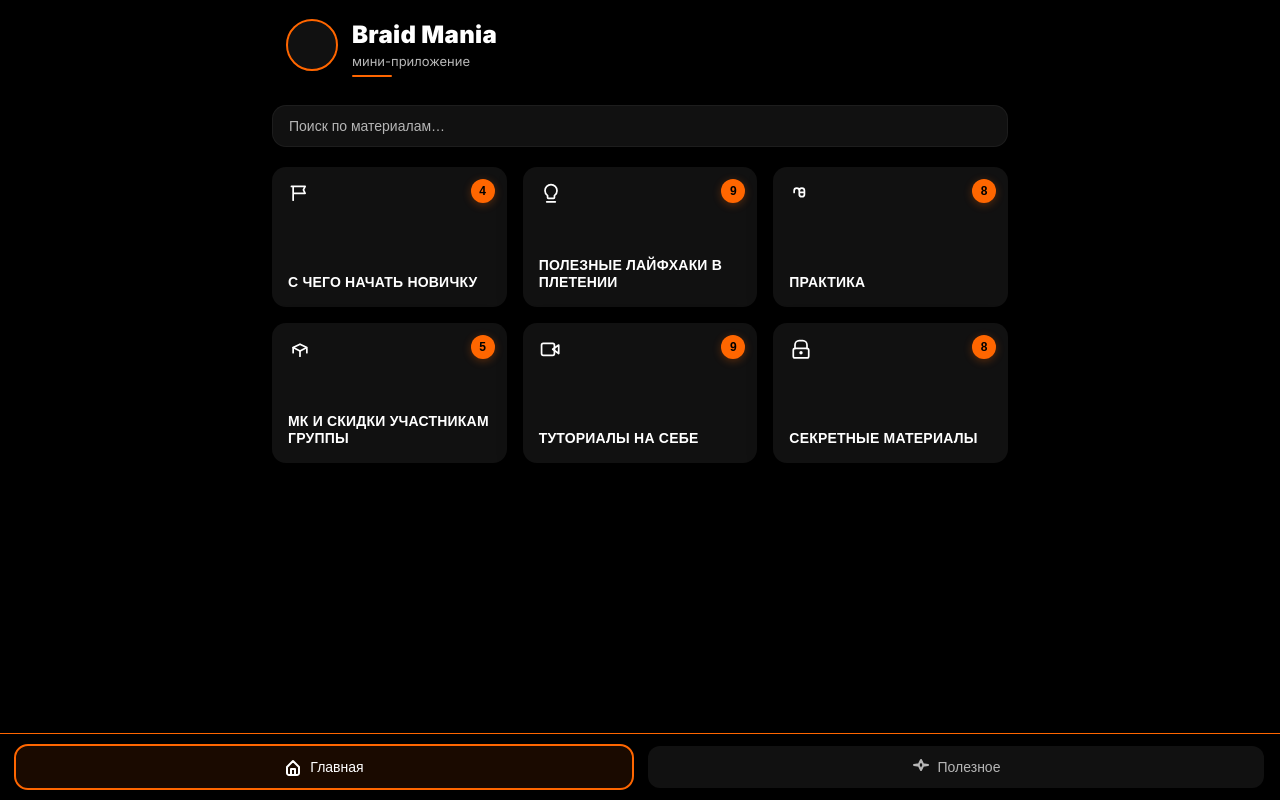
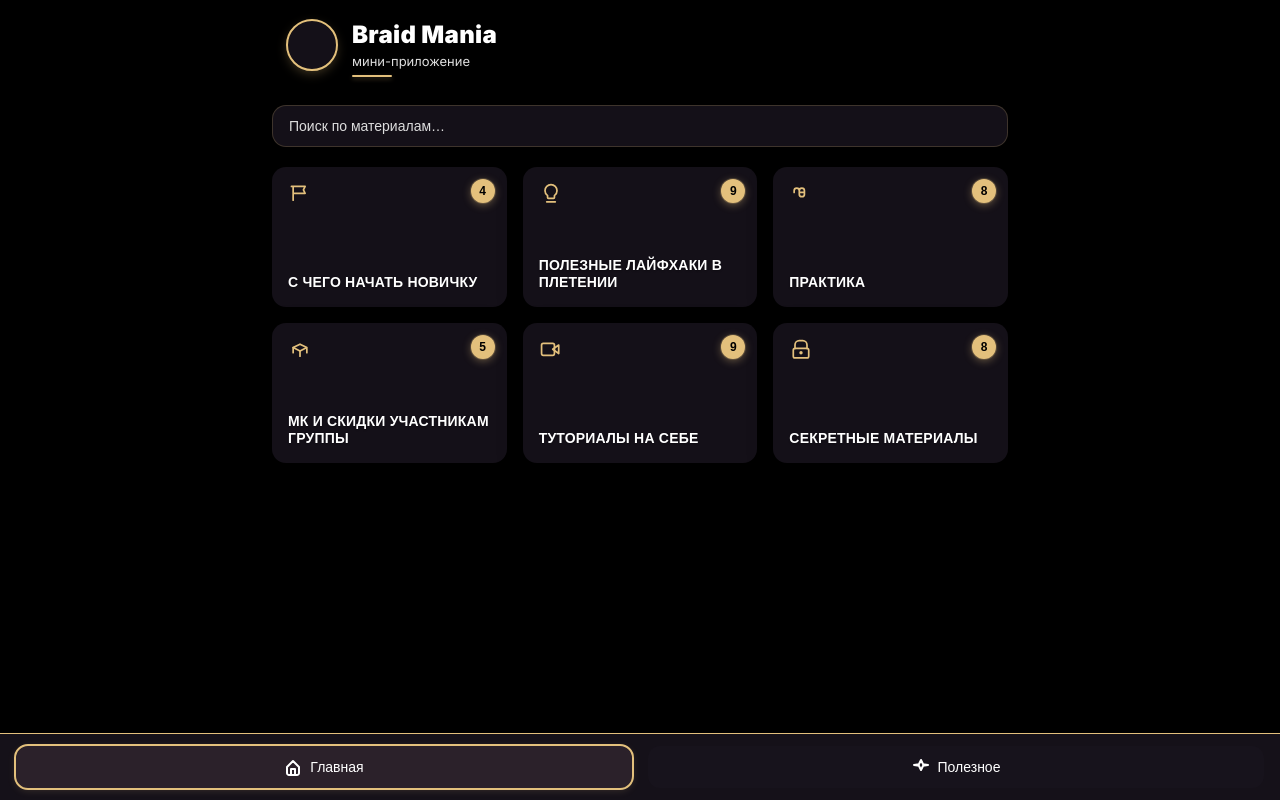
Before and after one commit to preff23/braidmaniaminiapp, a Next.js app: page / in a window 1280 px wide. Built offline with nearby package versions, Linux system fonts and the light colour scheme.

Commit message:
Add premium design with background image and gold-pink color scheme

```diff
--- a/src/app/globals.css
+++ b/src/app/globals.css
@@ -4,10 +4,12 @@
 
 :root {
   --bg: #000000;
-  --surface: #111111;
+  --surface: rgba(25, 20, 30, 0.8);
   --text: #FFFFFF;
+  --text-secondary: #DDDDDD;
   --muted: #B6B6B6;
-  --accent: #FF6600;
+  --accent: #E3C07C;
+  --accent-hover: #E8B4C6;
   --shadow: 0 8px 24px rgba(0,0,0,.35);
   --radius: 14px;
   --gap: 16px;
@@ -33,6 +35,24 @@ body {
 body {
   min-height: 100vh;
   padding-bottom: calc(80px + env(safe-area-inset-bottom));
+  background-image: url('/photo/phon.jpg');
+  background-size: cover;
+  background-position: center;
+  background-repeat: no-repeat;
+  background-attachment: fixed;
+  position: relative;
+}
+
+/* Overlay для читаемости */
+body::before {
+  content: '';
+  position: fixed;
+  top: 0;
+  left: 0;
+  right: 0;
+  bottom: 0;
+  background: rgba(25, 20, 30, 0.6);
+  z-index: -1;
 }
 
 a {
@@ -51,7 +71,7 @@ a {
 }
 
 .skeleton {
-  background: linear-gradient(90deg, var(--surface) 25%, #1a1a1a 50%, var(--surface) 75%);
+  background: linear-gradient(90deg, var(--surface) 25%, rgba(25, 20, 30, 0.6) 50%, var(--surface) 75%);
   background-size: 200px 100%;
   animation: shimmer 1.5s infinite;
 }
@@ -71,7 +91,7 @@ a {
 }
 
 ::-webkit-scrollbar-thumb:hover {
-  background: #FF8533;
+  background: var(--accent-hover);
 }
 
 /* Header */
@@ -81,6 +101,8 @@ a {
   gap: 16px;
   padding: 20px 16px 16px;
   margin-bottom: 20px;
+  position: relative;
+  z-index: 1;
 }
 
 .avatar {
@@ -90,6 +112,7 @@ a {
   background: var(--surface);
   outline: 2px solid var(--accent);
   flex-shrink: 0;
+  box-shadow: 0 4px 12px rgba(227, 192, 124, 0.3);
 }
 
 .titles {
@@ -102,10 +125,11 @@ a {
   margin: 0 0 4px 0;
   letter-spacing: .3px;
   color: var(--text);
+  text-shadow: 0 2px 4px rgba(0, 0, 0, 0.5);
 }
 
 .subtitle {
-  color: var(--muted);
+  color: var(--text-secondary);
   font-size: 13px;
   position: relative;
 }
@@ -119,6 +143,7 @@ a {
   height: 2px;
   background: var(--accent);
   border-radius: 1px;
+  box-shadow: 0 2px 4px rgba(227, 192, 124, 0.3);
 }
 
 /* Grid */
@@ -127,6 +152,8 @@ a {
   grid-template-columns: repeat(2, 1fr);
   gap: var(--gap);
   margin-bottom: 20px;
+  position: relative;
+  z-index: 1;
 }
 
 @media (min-width: 720px) {
@@ -144,16 +171,18 @@ a {
   box-shadow: var(--shadow);
   text-align: left;
   min-height: 140px;
-  transition: all 0.2s ease;
+  transition: all 0.3s ease;
   border: none;
   cursor: pointer;
   display: flex;
   flex-direction: column;
+  backdrop-filter: blur(10px);
 }
 
 .card:hover {
   transform: translateY(-2px);
-  box-shadow: 0 12px 32px rgba(255, 102, 0, 0.15);
+  box-shadow: 0 12px 32px rgba(227, 192, 124, 0.2);
+  border: 1px solid rgba(227, 192, 124, 0.3);
 }
 
 .card:active {
@@ -165,7 +194,12 @@ a {
   width: 24px;
   height: 24px;
   margin: 0 auto 12px 0;
-  color: var(--text);
+  color: var(--accent);
+  transition: color 0.3s ease;
+}
+
+.card:hover .card-icon {
+  color: var(--accent-hover);
 }
 
 .card-title {
@@ -176,6 +210,7 @@ a {
   color: var(--text);
   text-transform: uppercase;
   margin-top: auto;
+  text-shadow: 0 1px 2px rgba(0, 0, 0, 0.3);
 }
 
 .card-badge {
@@ -192,7 +227,12 @@ a {
   justify-content: center;
   font-weight: 800;
   font-size: 12px;
-  box-shadow: 0 2px 8px rgba(255, 102, 0, 0.3);
+  box-shadow: 0 2px 8px rgba(227, 192, 124, 0.4), 0 0 0 1px rgba(227, 192, 124, 0.2);
+  transition: all 0.3s ease;
+}
+
+.card:hover .card-badge {
+  box-shadow: 0 4px 12px rgba(227, 192, 124, 0.6), 0 0 0 1px rgba(227, 192, 124, 0.4);
 }
 
 /* Link Button */
@@ -206,13 +246,13 @@ a {
   border: none;
   border-radius: var(--radius);
   color: var(--text);
-  transition: all 0.2s ease;
+  transition: all 0.3s ease;
   cursor: pointer;
   font-size: 14px;
 }
 
 .link-button:hover {
-  background: rgba(255, 102, 0, 0.1);
+  background: rgba(227, 192, 124, 0.1);
   transform: translateX(4px);
 }
 
@@ -220,34 +260,38 @@ a {
   color: var(--accent);
   font-weight: bold;
   font-size: 16px;
-  transition: transform 0.2s ease;
+  transition: all 0.3s ease;
 }
 
 .link-button:hover .arrow {
   transform: translateX(2px);
+  color: var(--accent-hover);
 }
 
 /* Search */
 .search {
   background: var(--surface);
-  border: 1px solid rgba(255, 255, 255, 0.05);
+  border: 1px solid rgba(227, 192, 124, 0.2);
   border-radius: var(--radius);
   padding: 12px 16px;
   color: var(--text);
   width: 100%;
-  transition: all 0.2s ease;
+  transition: all 0.3s ease;
   font-size: 14px;
   margin-bottom: 20px;
+  backdrop-filter: blur(10px);
+  position: relative;
+  z-index: 1;
 }
 
 .search:focus {
   outline: none;
   border-color: var(--accent);
-  box-shadow: 0 0 0 2px rgba(255, 102, 0, 0.1);
+  box-shadow: 0 0 0 2px rgba(227, 192, 124, 0.2);
 }
 
 .search::placeholder {
-  color: var(--muted);
+  color: var(--text-secondary);
 }
 
 /* Tab Bar */
@@ -257,13 +301,14 @@ a {
   left: 0;
   right: 0;
   padding: 12px 16px calc(12px + env(safe-area-inset-bottom));
-  background: var(--bg);
+  background: rgba(25, 20, 30, 0.85);
   border-top: 1px solid var(--accent);
   display: grid;
   grid-template-columns: 1fr 1fr;
   gap: var(--gap);
   z-index: 50;
-  box-shadow: 0 -4px 20px rgba(0, 0, 0, 0.3);
+  box-shadow: 0 -4px 20px rgba(0, 0, 0, 0.5);
+  backdrop-filter: blur(10px);
 }
 
 .tab {
@@ -273,11 +318,11 @@ a {
   gap: 8px;
   padding: 12px 14px;
   border-radius: 12px;
-  background: var(--surface);
-  color: var(--muted);
+  background: rgba(25, 20, 30, 0.6);
+  color: var(--text);
   border: none;
   cursor: pointer;
-  transition: all 0.2s ease;
+  transition: all 0.3s ease;
   font-size: 14px;
   font-weight: 500;
 }
@@ -285,15 +330,22 @@ a {
 .tab.active {
   color: var(--text);
   outline: 2px solid var(--accent);
-  background: rgba(255, 102, 0, 0.1);
+  background: rgba(232, 180, 198, 0.1);
+  box-shadow: 0 2px 8px rgba(227, 192, 124, 0.2);
 }
 
 .tab svg {
   width: 18px;
   height: 18px;
+  transition: color 0.3s ease;
 }
 
 .tab:hover:not(.active) {
+  color: var(--accent);
+  background: rgba(227, 192, 124, 0.1);
+}
+
+.tab:hover:not(.active) svg {
   color: var(--accent);
 }
 
@@ -302,6 +354,8 @@ a {
   max-width: 480px;
   margin: 0 auto;
   padding: 0 16px;
+  position: relative;
+  z-index: 1;
 }
 
 @media (min-width: 640px) {
```
Also changed, not shown: photo/phon.JPG (added), public/photo/phon.jpg (added).
